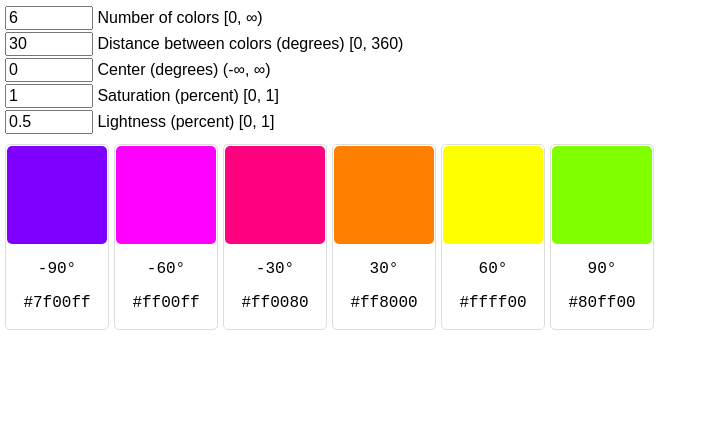
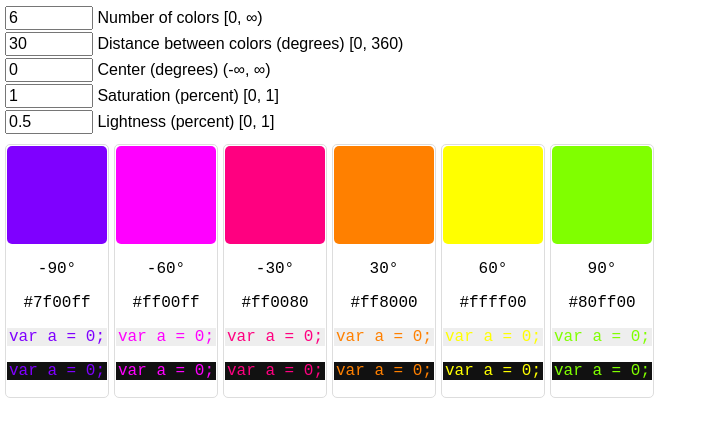
Before and after one commit to jacksonrayhamilton/context-coloring, a website: page tools/color-schemer/index.html in a window 1280 px wide. Shown: the part 79-516 px from the top of the page, without its empty margins (0-716 px from the left). Drawn offline with Linux system fonts and the light colour scheme.

Commit message:
Add code samples.

```diff
--- a/tools/color-schemer/color-schemer.js
+++ b/tools/color-schemer/color-schemer.js
@@ -79,6 +79,8 @@
                         '    <div class="cs-cell-color"></div>',
                         '    <pre class="cs-cell-code">{{distance}}&deg;</pre>',
                         '    <pre class="cs-cell-code">{{hexCss}}</pre>',
+                        '    <pre class="cs-cell-code cs-cell-code-light" data-ng-style="{color: hexCss}">var a = 0;</pre>',
+                        '    <pre class="cs-cell-code cs-cell-code-dark" data-ng-style="{color: hexCss}">var a = 0;</pre>',
                         '</div>'
                     ].join('\n'),
                     link: function (scope, element, attributes) {
--- a/tools/color-schemer/styles.css
+++ b/tools/color-schemer/styles.css
@@ -43,3 +43,11 @@
 .cs-cell-code {
     text-align: center;
 }
+
+.cs-cell-code-light {
+    background-color: #eee;
+}
+
+.cs-cell-code-dark {
+    background-color: #111;
+}
```
